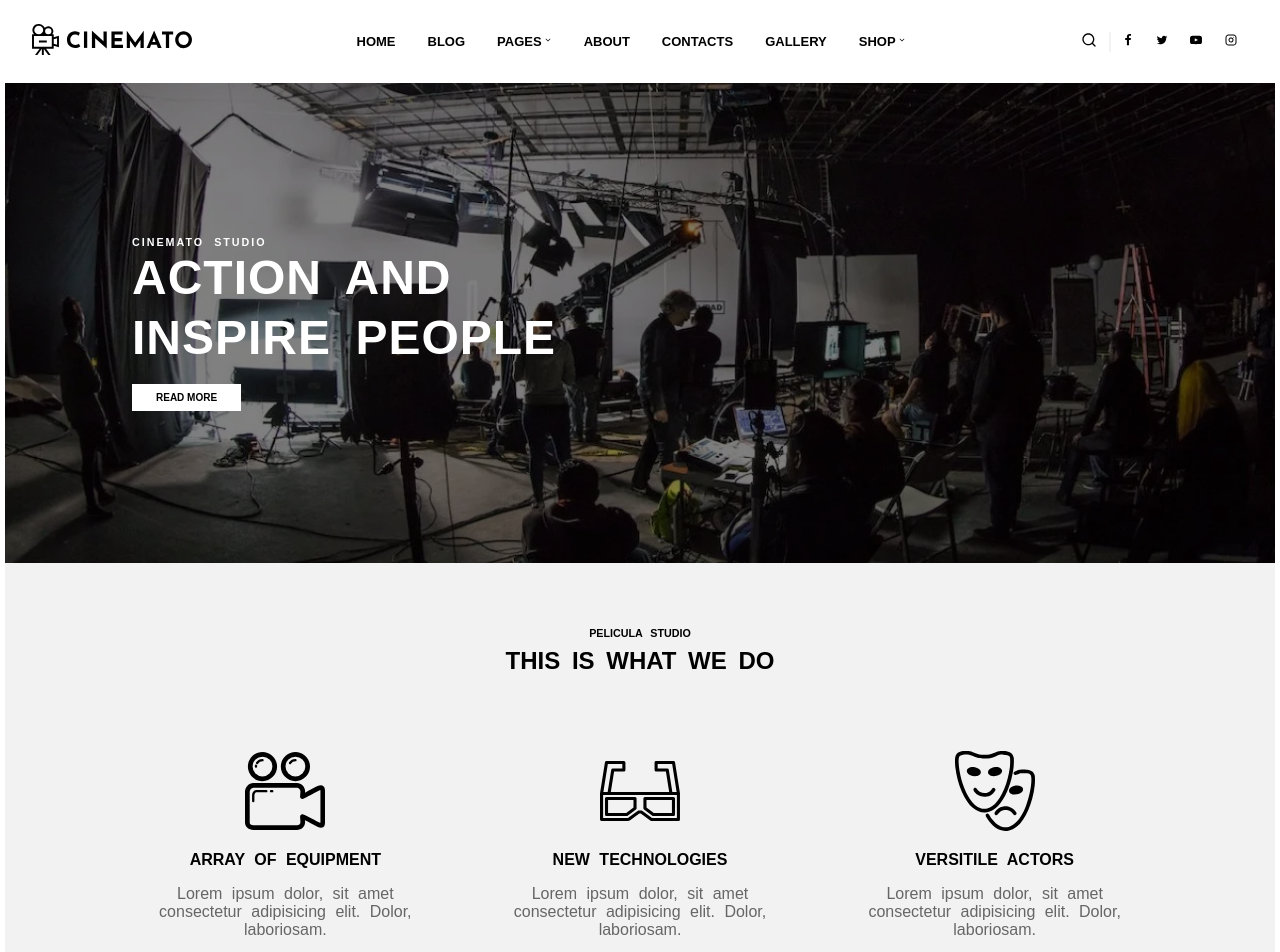
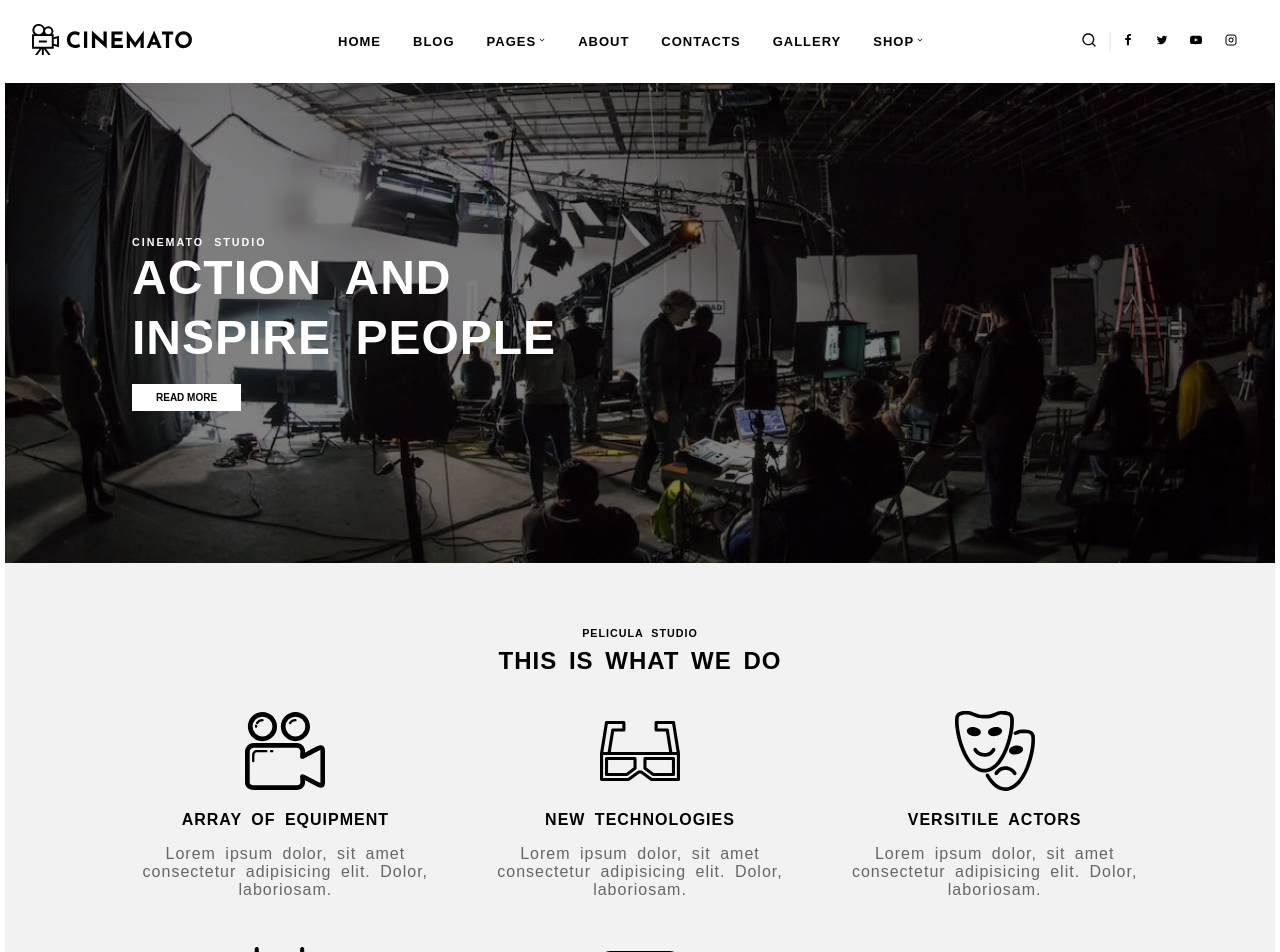
Before and after one commit to PaoloMarzocchi/proj-html-vuejs, a Vue app: page / in a window 1280 px wide. Shown: the top 952 px of the page. Built offline with nearby package versions, Linux system fonts and the light colour scheme; a web font is replaced by a local one.

Commit message:
edit text spacing and images in news section

```diff
--- a/src/assets/scss/partials/_common-utilities.scss
+++ b/src/assets/scss/partials/_common-utilities.scss
@@ -11,7 +11,8 @@
 
 body {
     font-family: "Reem Kufi Fun", sans-serif;
-    word-spacing: 5px;
+    word-spacing: 4px;
+    letter-spacing: 1px;
 }
 
 img {
--- a/src/assets/scss/partials/_news-main.scss
+++ b/src/assets/scss/partials/_news-main.scss
@@ -4,6 +4,7 @@
     .row {
 
         padding-top: 1rem;
+
 
         .col {
             width: calc(100%/12*4);
@@ -13,6 +14,12 @@
 
             .date {
                 color: $cine-dark;
+
+            }
+
+            .date,
+            span {
+                font-size: 13px;
             }
         }
     }
--- a/src/assets/scss/partials/_studio-main.scss
+++ b/src/assets/scss/partials/_studio-main.scss
@@ -4,7 +4,7 @@
     background-color: $cine-light;
 
     .row {
-        padding: 1rem 0;
+
         flex-wrap: wrap;
         margin: 0 -1.5rem;
     }
@@ -13,9 +13,8 @@
         width: calc(100%/12 * 4);
         flex-direction: column;
         align-items: center;
-        padding: 0 1.5rem;
+        padding: 1.5rem;
         justify-content: space-between;
-        padding-top: 3rem;
         gap: 1rem;
 
         .top {
--- a/src/components/AppMain.vue
+++ b/src/components/AppMain.vue
@@ -250,21 +250,21 @@ export default {
             <div class="container">
                 <div class="row d-flex">
                     <div class="col d-flex">
+                        <img src="/img/blog07.jpg" alt="">
+                        <span class="date">November 06 , 2021 By Admin</span>
+                        <h5>RECAP YOUR LATEST COMPANY EVENT</h5>
+                        <span>Lorem ipsum dolor, sit amet consectetur adipisicing elit. Suscipit, ex.</span>
+                    </div>
+                    <div class="col d-flex">
                         <img src="/img/blog01.jpg" alt="">
-                        <span class="date">November 06 , 2021 By Admin</span>
-                        <h4>RECAP YOUR LATEST COMPANY EVENT</h4>
+                        <span class="date">May 27 , 2022 By Admin</span>
+                        <h5>HOW TO EDIT A FILM SCORE TO SERVE</h5>
                         <span>Lorem ipsum dolor, sit amet consectetur adipisicing elit. Suscipit, ex.</span>
                     </div>
                     <div class="col d-flex">
                         <img src="/img/blog02.jpg" alt="">
-                        <span class="date">May 27 , 2022 By Admin</span>
-                        <h4>HOW TO EDIT A FILM SCORE TO SERVE</h4>
-                        <span>Lorem ipsum dolor, sit amet consectetur adipisicing elit. Suscipit, ex.</span>
-                    </div>
-                    <div class="col d-flex">
-                        <img src="/img/blog06.jpg" alt="">
                         <span class="date">May 07 , 2022 By Admin</span>
-                        <h4>ARE YOU READY TO MAKE IT AWESOME</h4>
+                        <h5>ARE YOU READY TO MAKE IT AWESOME</h5>
                         <span>Lorem ipsum dolor, sit amet consectetur adipisicing elit. Suscipit, ex.</span>
                     </div>
                 </div>
```
